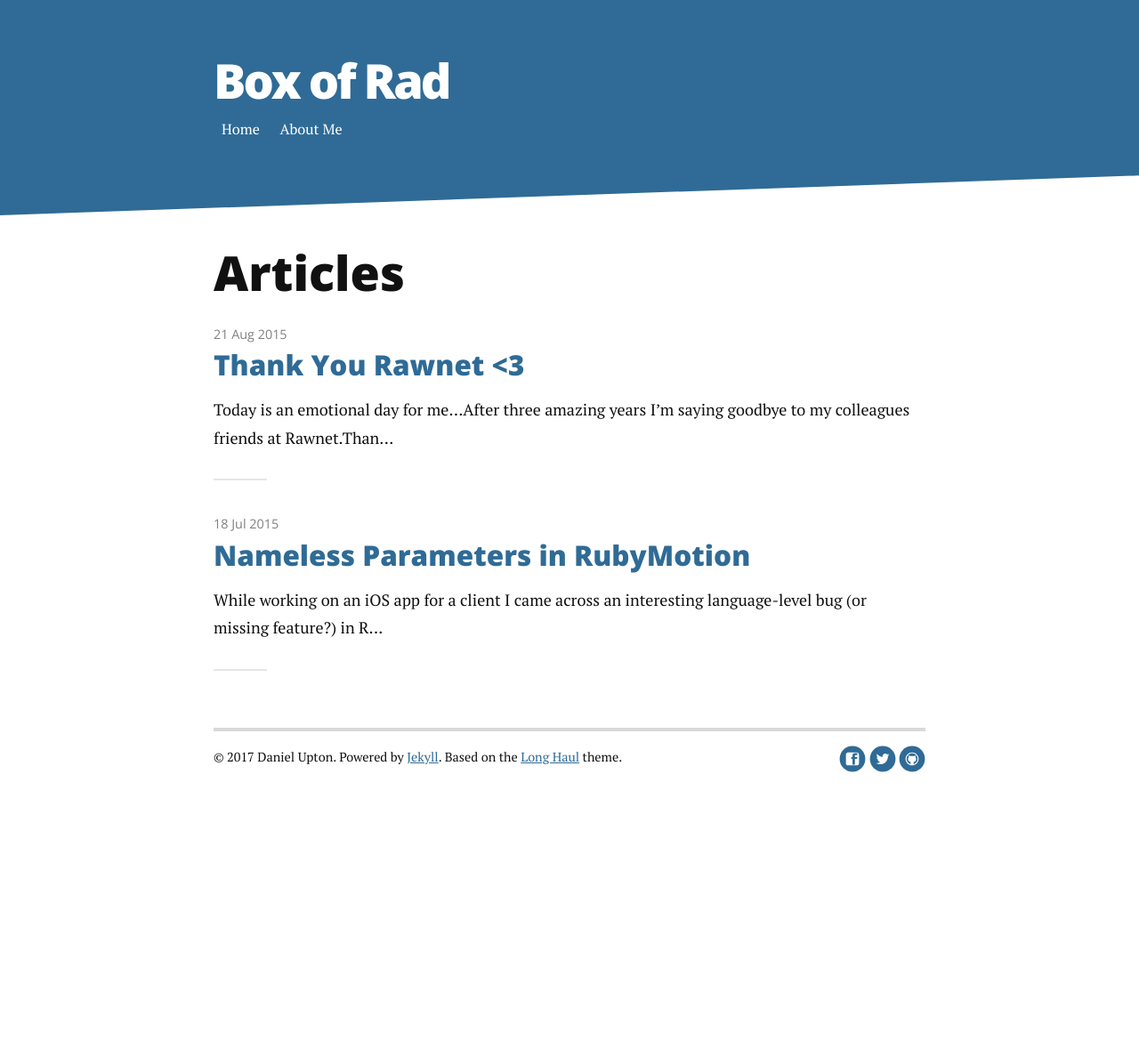
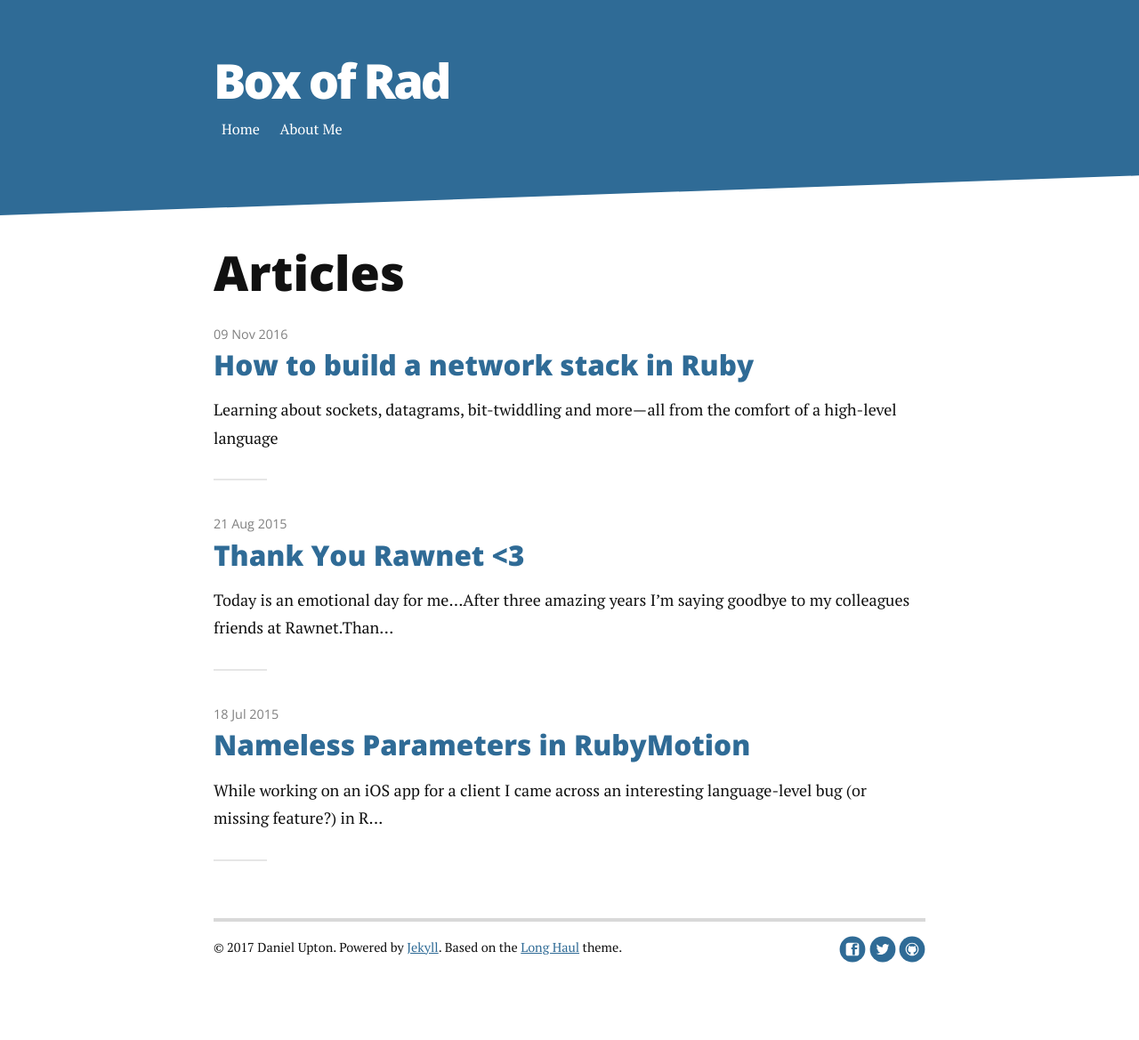
Before and after one commit to boxofrad/boxofrad.github.io, a Jekyll site: the page built from articles.md, in a window 1280 px wide. Shown: the whole page at 89% size. Built offline with Jekyll 4.4.1, drawn with Linux system fonts in a browser that asks for light colours; nearby versions of some CDN libraries; comment, search, counter and statistics services are not loaded; before the commit the page ends 955 px from its top, so only the background shows below that.

Commit message:
Add link to my medium post

```diff
--- /dev/null
+++ b/_posts/2016-11-09-how-to-build-a-network-stack-in-ruby.md
@@ -0,0 +1,7 @@
+---
+layout: external
+title: How to build a network stack in Ruby
+date: 2016-11-09
+external_url: https://medium.com/geckoboard-under-the-hood/how-to-build-a-network-stack-in-ruby-f73aeb1b661b
+description: Learning about sockets, datagrams, bit-twiddling and more — all from the comfort of a high-level language
+---
```
Also changed, not shown: _layouts/external.html (added, +10 -0 lines), index.html (+7 -1 lines).
